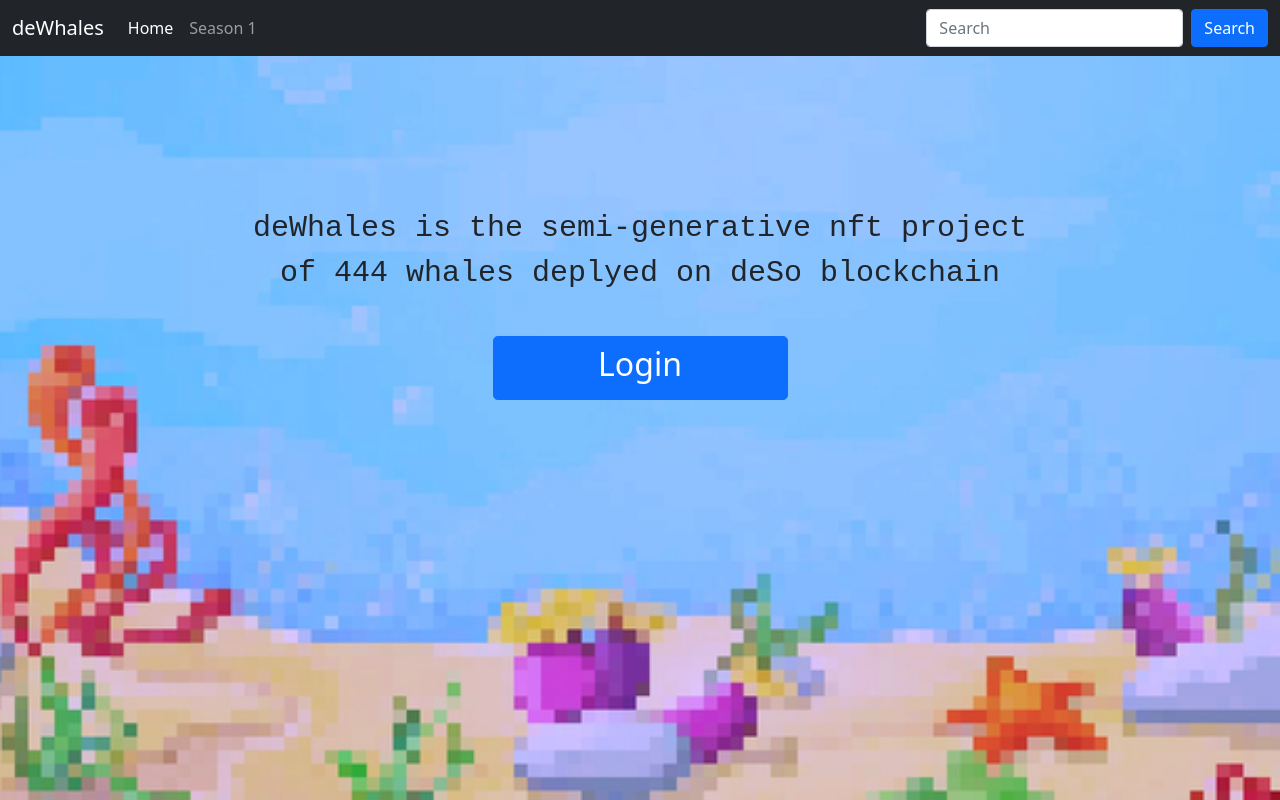
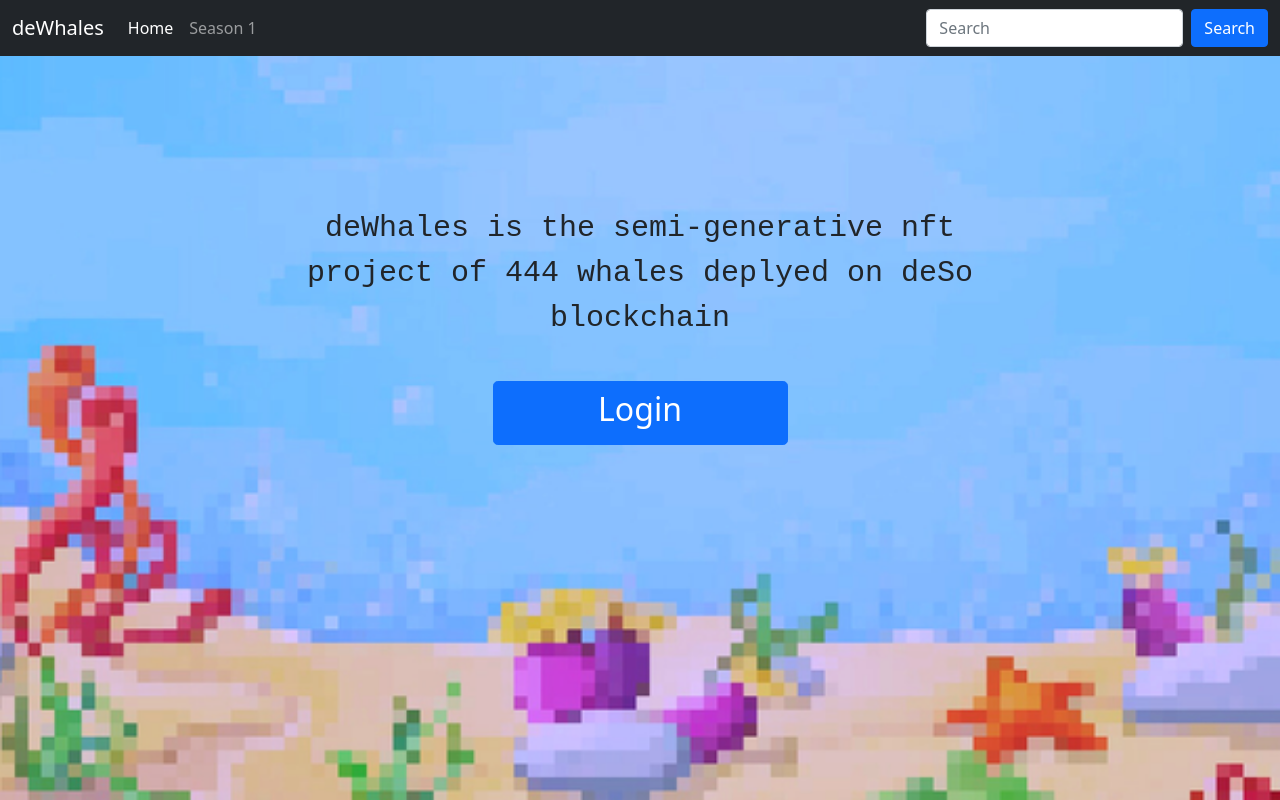
Before and after one commit to adarshkunwar/deWhales, a plain HTML site: page index.html in a window 1280 px wide. Drawn offline with nearby package versions, Linux system fonts and the light colour scheme.

Commit message:
change again

```diff
--- a/index.html
+++ b/index.html
@@ -112,7 +112,7 @@
 
   <div class="mx-auto" id="container" style="	margin-top: 150px;">
     <p id="info" style="text-align: center;">
-      deWhales is the semi-generative nft project <br> of 444 whales deplyed on deSo blockchain
+      deWhales is the semi-generative nft <br> project of 444 whales deplyed on deSo blockchain
     </p>
     <br>
     <div class="d-grid gap-2 col-3 mx-auto login-button">
```
